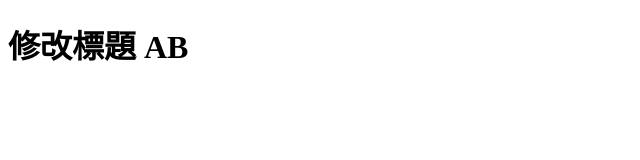
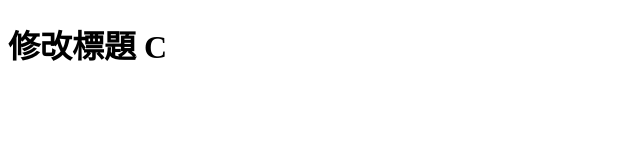
Before and after one commit to ldddl/test10232, a plain HTML site: page index.html in a window 1280 px wide. Shown: the full height of the page, 0-640 px from the left. Drawn offline with Linux system fonts and the light colour scheme.

Commit message:
修改 h1 文字，增加 C 資訊

```diff
--- a/index.html
+++ b/index.html
@@ -6,6 +6,6 @@
     <title>再次修改 title</title>
   </head>
   <body>
-    <h1>修改標題 AB</h1>
+    <h1>修改標題 C</h1>
   </body>
 </html>
```
